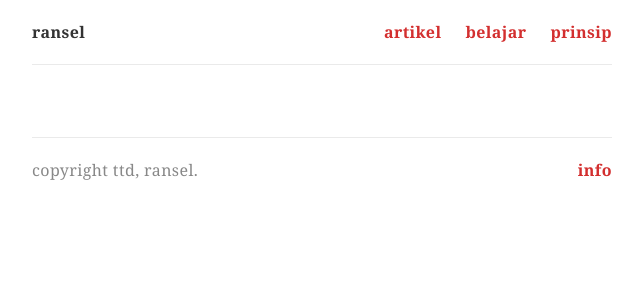
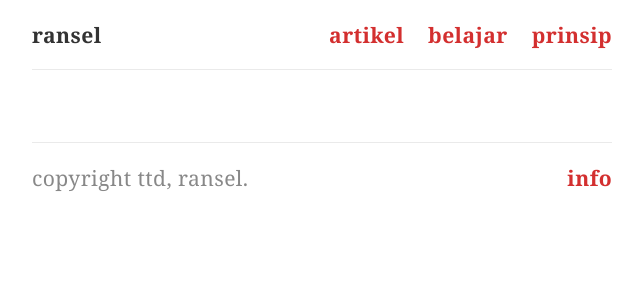
Before and after one commit to tertanda/ransel.github.io, a Jekyll site: the page built from index.md, in a window 1280 px wide. Shown: the top 300 px of the page, without its empty margins (318-961 px from the left). Built offline with Jekyll 4.4.1, drawn with Linux system fonts in a browser that asks for light colours.

Commit message:
Memperbaiki ukuran font pada header dan footer.

```diff
--- a/_sass/responsive.scss
+++ b/_sass/responsive.scss
@@ -2,6 +2,9 @@
     blockquote p { font-size: 1.5157rem; }
 
     article ul > li::before { margin-right: 0.475rem; }
+
+    .page-head,
+    .page-foot { font-size: 1.1487rem; }
 
     .site-nav__item { margin-left: 1.5rem; }
 }
@@ -9,7 +12,9 @@
 @media screen and (min-width: 640px) {
     blockquote p { font-size: 1.7411rem; }
 
-    body, cite { font-size: 1.3195rem; }
+    body, cite,
+    .page-head,
+    .page-foot { font-size: 1.3195rem; }
 
     a:hover { color: #333; }
 
```
